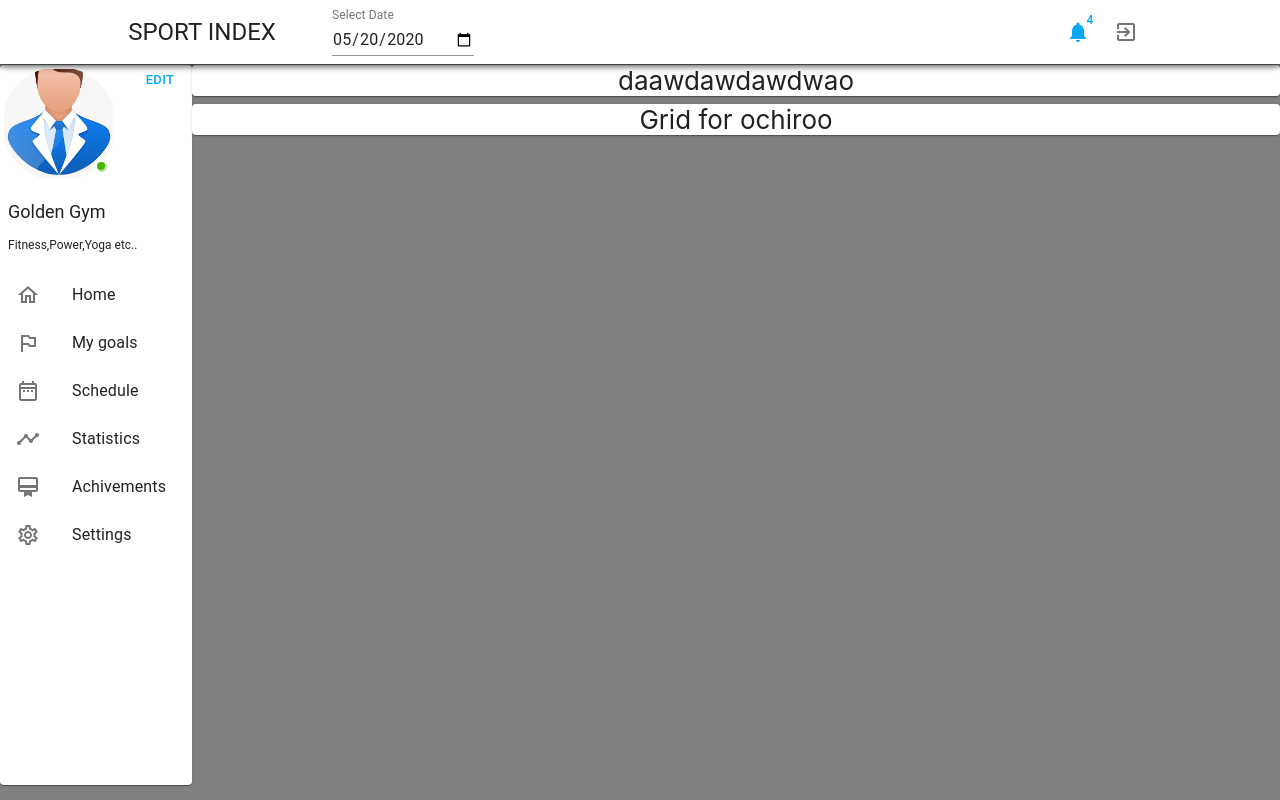
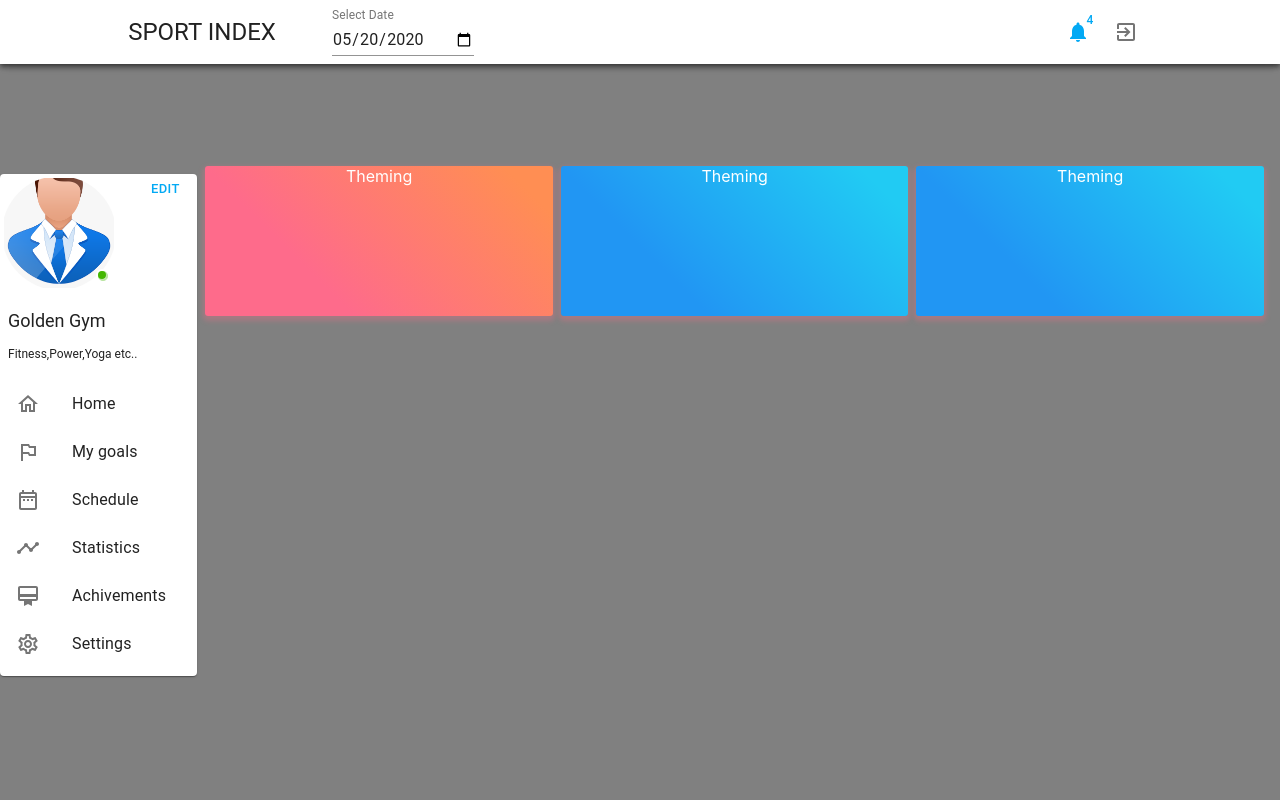
Before and after one commit to aochirbat/Dadlaga, a React (Create React App) app: page /Customer in a window 1280 px wide. Built offline with nearby package versions, Linux system fonts and the light colour scheme.

Commit message:
Ochirbat

```diff
--- a/src/components/Dashboard.js
+++ b/src/components/Dashboard.js
@@ -122,7 +122,7 @@ export default function Dashboard(props){
     setSelectedIndex(index);
   };
   return(
-   <Paper style={{height:"90vh"}}>
+   <Paper style={{height:"100%"}}>
     <div className={classes.root}>
       <div>
         <div className={classes.userAvatar} >
--- a/src/components/DashboardControl.js
+++ b/src/components/DashboardControl.js
@@ -7,6 +7,8 @@ import {Grid , Paper} from '@material-ui/core';
 const useStyles = makeStyles((theme) => ({
   root:{
     flexGrow: 1,
+    width: '100%',
+    height: '100%',
   },
   paper1:{
     background: theme.background,
@@ -46,7 +48,6 @@ export default function Control(){
     container
     direction='column'
     justify='flex-start'
-    alignItems='baseline'
     spacing={1}>
         <Grid container direction='row' xs={12} spacing={1}>
          <Grid item xs>
@@ -65,14 +66,7 @@ export default function Control(){
             </ThemeProvider>
           </Grid>
         </Grid>
-        <Grid container direction="row" xs={12} spacing={1}>
-          <Grid item xs={6}>
-            <Paper>1</Paper>
-          </Grid>
-          <Grid item xs={6}>
-            <Paper>2</Paper>
-          </Grid>
-        </Grid>
+
     </Grid>
       </div>
   )
--- a/src/components/DashboardStatic.js
+++ b/src/components/DashboardStatic.js
@@ -15,31 +15,7 @@ export default function FullWidthGrid(){
   const classes = useStyles();
   return (
     <div style={{width:'100%',height:'100%',flexGrow:1}}>
-       <div style={{flex:1,flexDirection:'column'}}>
-         <div style={{flexGrow:1}}>
-           <DashboardNavBar/>
-         </div>
-         <div style={{flexDirection:'row',width:'100%',height:'100%',display:'flex'}}>
-                {/* left dashboard */}
-                 <div style={{flexDirection:'row',width:'15%'}}>
-                    <div style={{flexDirection:'row',width:'100%',marginTop:50}}>
-                       <Dashboard  type={2}/>
-                   </div>
-                 </div>
-                 {/* statistic side */}
-                 <div style={{flex:1,flexDirection:'row',marginTop:50}}>
-                    <Grid container direction='column' spacing={1}>
-                      <Grid item xs={12}  >
-                        <Paper className={classes.paper2}>Grid for ochiroo</Paper>
-                      </Grid>
-                      <Grid item xs={12}  >
-                         <Paper className={classes.paper2}>Grid for ochiroo</Paper>
-                      </Grid>
-                    </Grid>
-                 </div>
 
-           </div>
-         </div>
       </div>
   );
 }
--- a/src/screens/CustomerScreeen.js
+++ b/src/screens/CustomerScreeen.js
@@ -2,6 +2,7 @@ import React from 'react';
 import DashboardNavBar from '../components/DashboardNavbar';
 import Dashboard from '../components/Dashboard';
 import DashboardStatic from '../components/DashboardStatic';
+import DashboardControl from '../components/DashboardControl';
 import
 {BrowserRouter as Router,Switch,Route}
 from 'react-router-dom';
@@ -19,27 +20,26 @@ export default function FullWidthGrid(){
          <div style={{flexGrow:1}}>
            <DashboardNavBar/>
          </div>
-         <div style={{flexDirection:'row',width:'100%',height:'100%',display:'flex'}}>
+         <Grid container direction="row"  xs={12} spacing={2}>
                 {/* left dashboard */}
-                 <div style={{flexDirection:'row',width:'15%'}}>
+                <Grid item xs={2}>
+                 <div style={{flexDirection:'row'}}>
                     <div style={{flexDirection:'row',width:'100%',marginTop:50}}>
                        <Dashboard  type={2}/>
                    </div>
                  </div>
+                 </Grid>
                  {/* statistic side */}
+                 <Grid item xs={10}>
                  <div style={{flex:1,flexDirection:'row',marginTop:50}}>
                     <Grid container direction='column' spacing={1}>
-                      <Grid item xs={12}  >
-                        <Paper className={classes.paper2}>daawdawdawdwao</Paper>
-                      </Grid>
-                      <Grid item xs={12}  >
-                         <Paper className={classes.paper2}>Grid for ochiroo</Paper>
-                      </Grid>
+                      <DashboardControl/>
+                      <DashboardStatic/>
                     </Grid>
                  </div>
-
-           </div>
-         </div>
+                 </Grid>
+        </Grid>
       </div>
+    </div>
   );
 }
```
